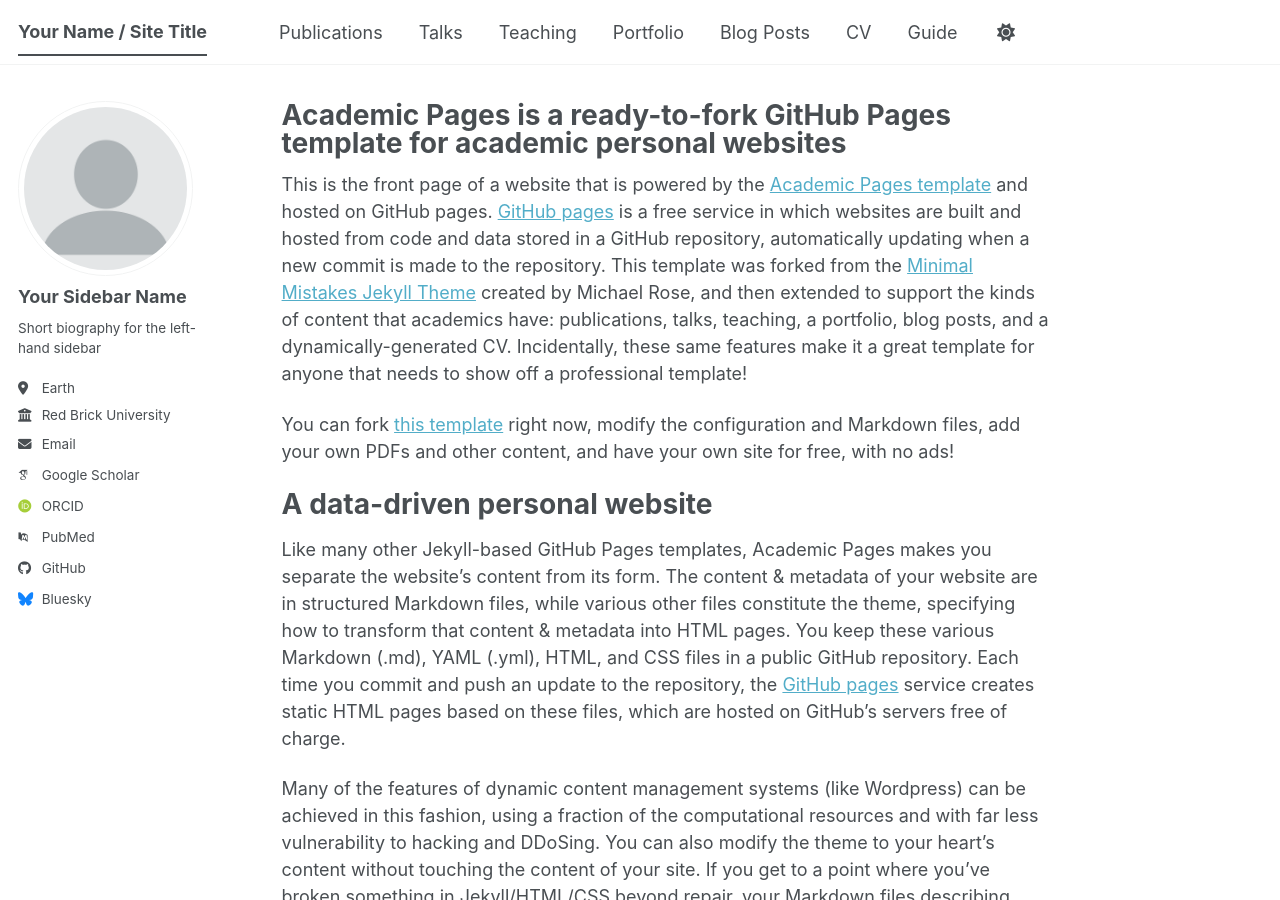
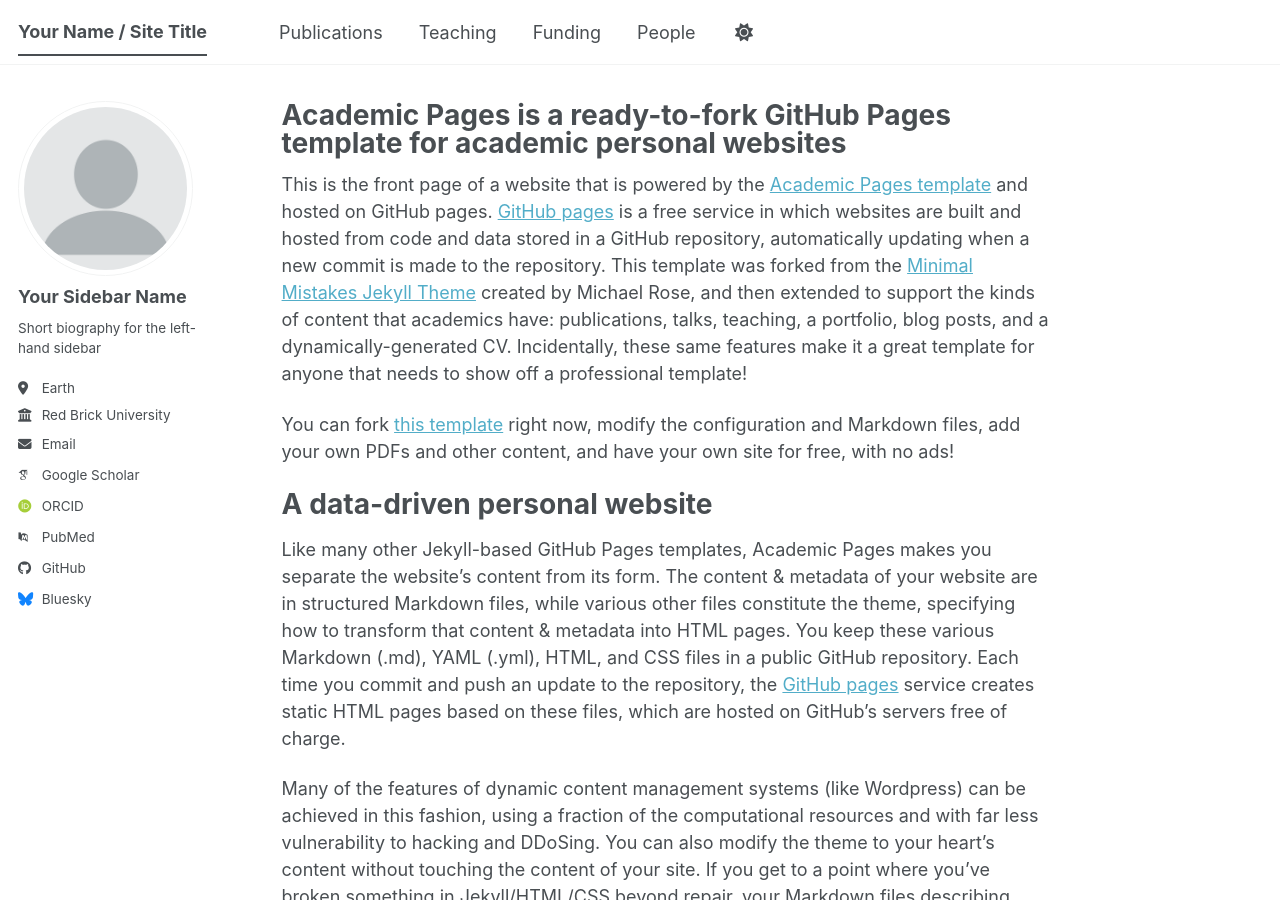
Before and after one commit to leseixas/leseixas.github.io, a Jekyll site: the page built from _pages/about.md, in a window 1280 px wide and 900 px high. Built offline with Jekyll 4.4.1, drawn with Linux system fonts in a browser that asks for light colours; some web fonts are replaced; a script bundle is joined from its source files by our own code; library files that are not in the unit come from our copies.

Commit message:
Creating the academicpages

```diff
--- a/_data/navigation.yml
+++ b/_data/navigation.yml
@@ -11,23 +11,11 @@
   - title: "Publications"
     url: /publications/
 
-  - title: "Talks"
-    url: /talks/
-
   - title: "Teaching"
     url: /teaching/
 
-  - title: "Portfolio"
-    url: /portfolio/
+  - title: "Funding"
+    url: /funding/
 
-  - title: "Blog Posts"
-    url: /year-archive/
-
-  - title: "CV"
-    url: /cv/
-
-  # - title: "CV"
-  #   url: /cv-json/
-
-  - title: "Guide"
-    url: /markdown/
+  - title: "People"
+    url: /people/
```
